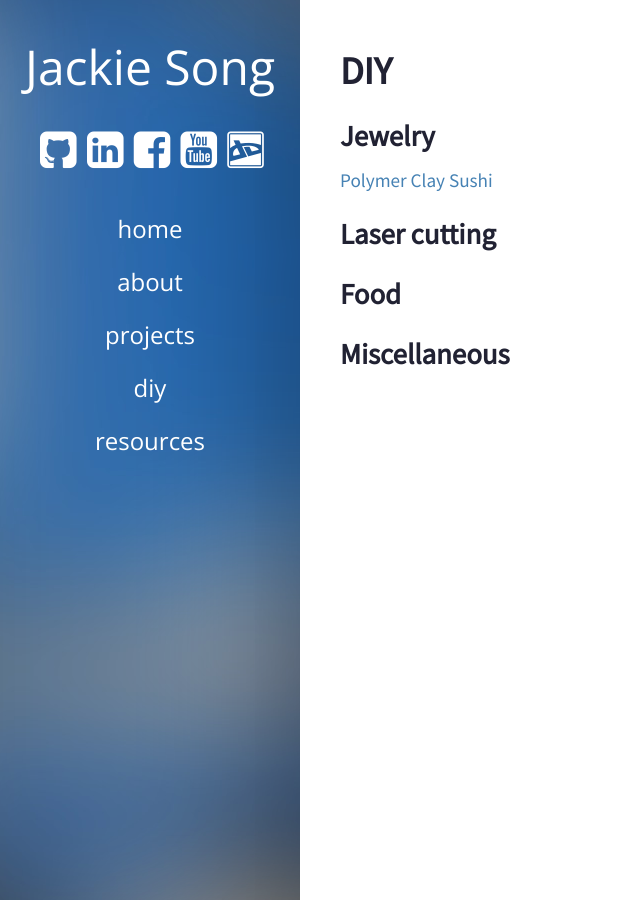
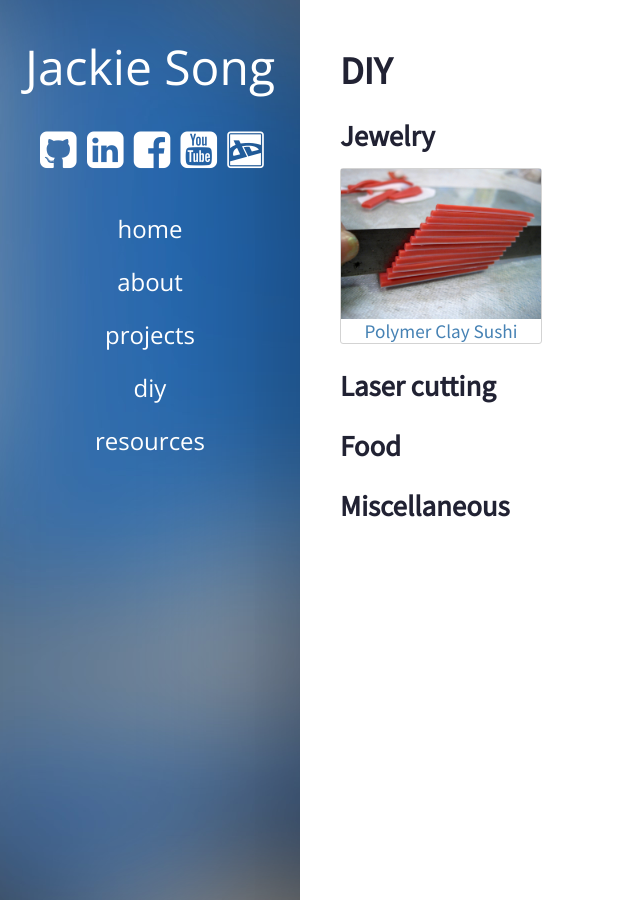
Before and after one commit to songjx/songjx-website, a Jekyll site: the page built from diy/index.html, in a window 1280 px wide. Shown: the whole page, without its empty margins (0-640 px from the left). Built offline with Jekyll 4.4.1, drawn with Linux system fonts in a browser that asks for light colours.

```diff
--- a/css/style.css
+++ b/css/style.css
@@ -101,7 +101,7 @@ p {
 img {
     width: 50%;
     display:block;
-    float:right;
+    /*float:right;*/
 }
 
 .downloadItem:after {
@@ -132,3 +132,14 @@ hr {
 .linkCat {
     display: inline-block;
 }
+
+.tile {
+    width:200px;
+    border:1px solid lightGray;
+    border-radius:3px;
+    text-align: center;
+}
+
+.tile img {
+    width: 100%;
+}
--- a/diy/index.html
+++ b/diy/index.html
@@ -10,7 +10,12 @@ layout: default
 {% if page.categories != null %}
 {% for cat in page.categories %}
 {% if cat == subcat %}
-<a href="{{ page.url }}">{{ page.title }}</a>
+<div class="tile">
+    <a href="{{ page.url }}">
+        <img src="{{ page.image-dir }}/{{ page.thumbnail }}">
+        {{ page.title }}
+    </a>
+</div>
 {% endif %}
 {% endfor %}
 {% endif %}
```
Also changed, not shown: diy/polymer-clay-sushi.md (+13 -1 lines), _data/links.yml (line endings or trailing spaces), images/noisy_grid.png (added), images/sushi/sushi1.jpg (added), images/sushi/sushi1.png (added), images/sushi/sushi2.jpg (added), images/sushi/sushi2.png (added), images/sushi/sushi3.jpg (added), images/sushi/sushi3.png (added), images/sushi/sushi5.png (added), 3 other files.
